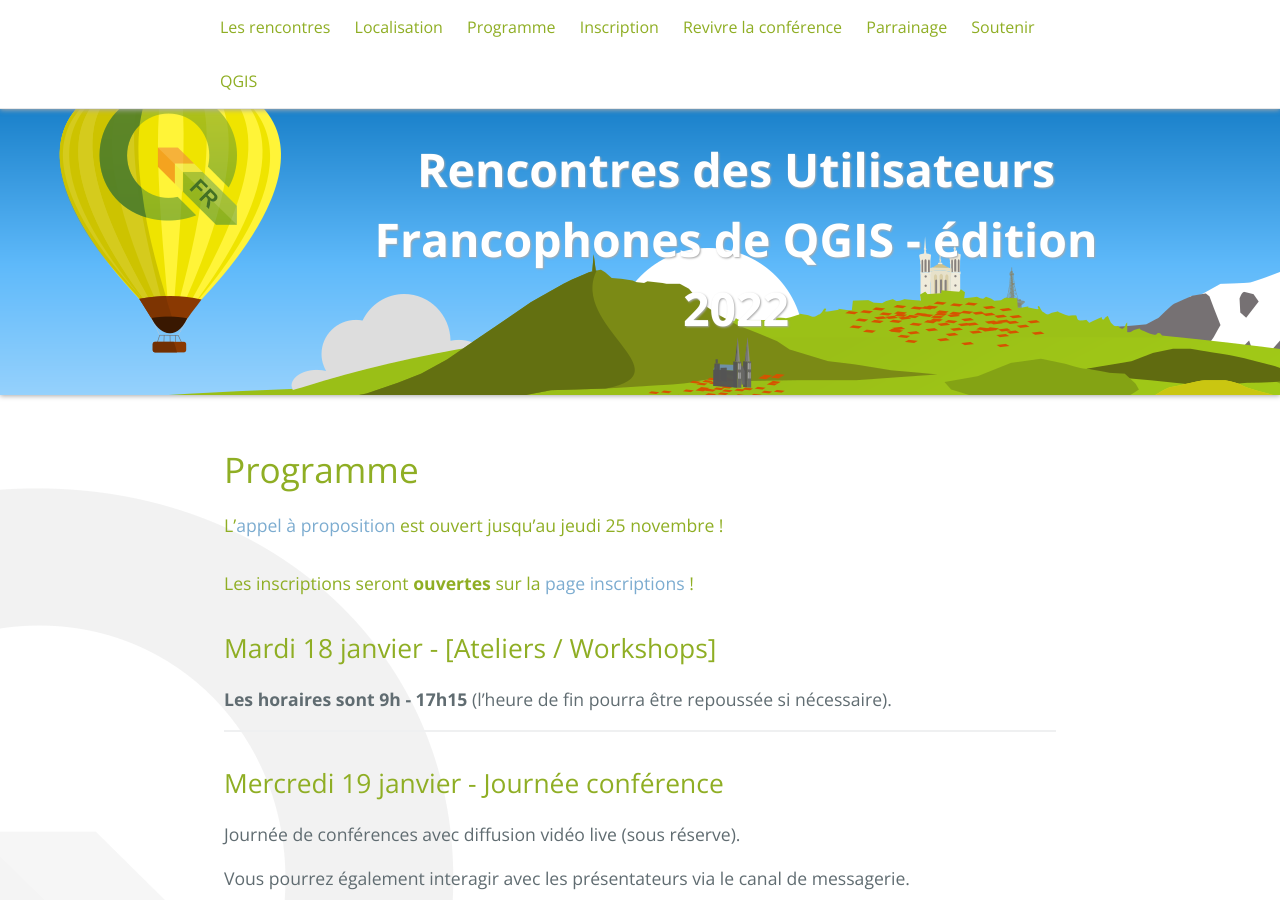
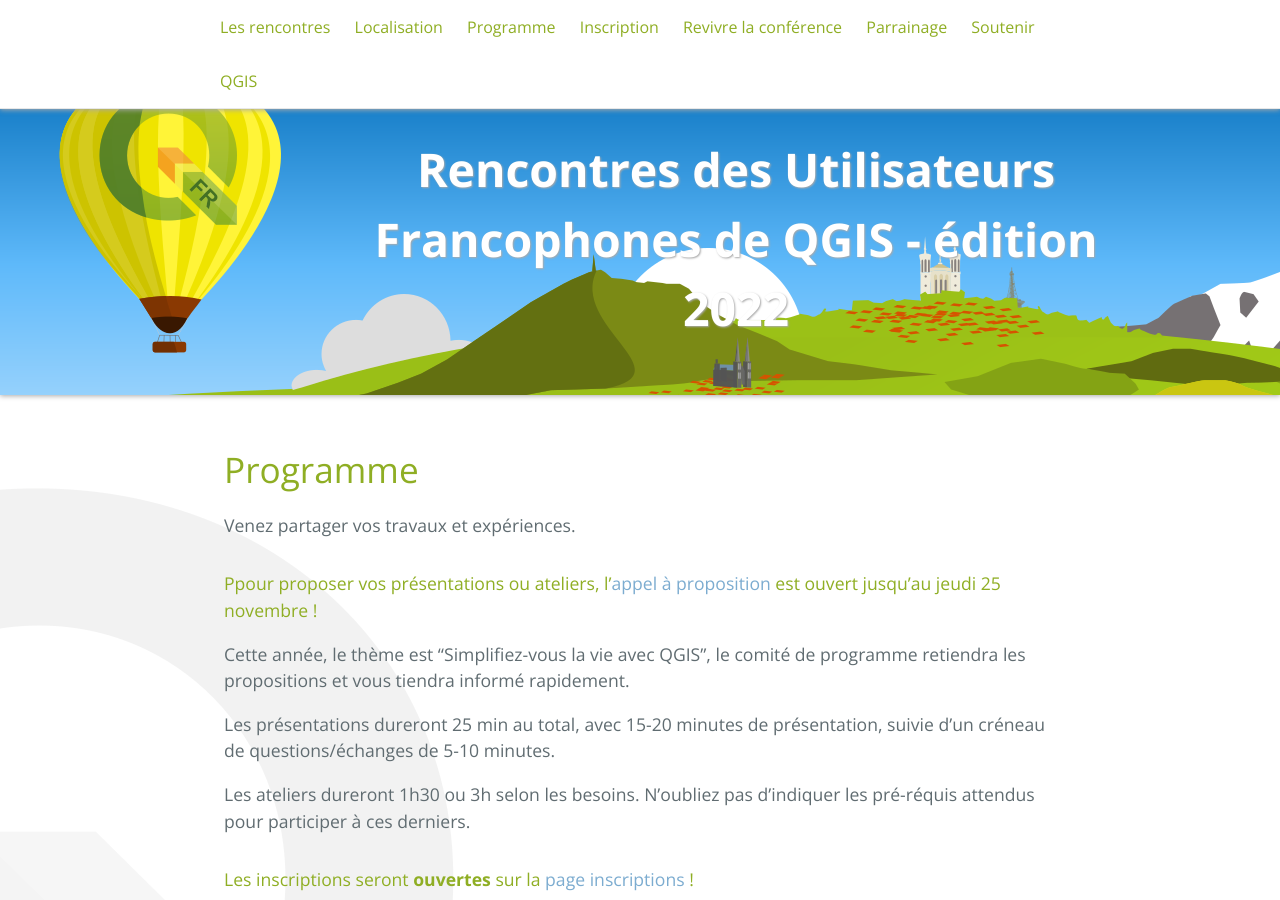
Before and after one commit to OSGeo-fr/QGIS-conf-fr-website, a Jekyll site: the page built from z20_programme.md, in a window 1280 px wide and 900 px high. Built offline with Jekyll 4.4.1, drawn with Linux system fonts in a browser that asks for light colours.

Commit message:
Update z20_programme.md
Ajut détails

```diff
--- a/z20_programme.md
+++ b/z20_programme.md
@@ -5,7 +5,17 @@ tagline: Voici notre programme pour ces rencontres
 menu: header
 ---
 
-#### L'[appel à proposition](../2021/11/22/appels_a_proposition.html) est ouvert jusqu'au jeudi 25 novembre !
+Venez partager vos travaux et expériences.
+
+#### Ppour proposer vos présentations ou ateliers, l'[appel à proposition](../2021/11/22/appels_a_proposition.html) est ouvert jusqu'au jeudi 25 novembre !
+
+Cette année, le thème est “Simplifiez-vous la vie avec QGIS”, le comité de programme retiendra les propositions et vous tiendra informé rapidement.
+
+Les présentations dureront 25 min au total, avec 15-20 minutes de présentation, suivie d'un créneau de questions/échanges de 5-10 minutes.
+
+Les ateliers dureront 1h30 ou 3h selon les besoins. N'oubliez pas d'indiquer les pré-réquis attendus pour participer à ces derniers.
+
+
 
 #### Les inscriptions seront **ouvertes** sur la [page inscriptions](/z25_inscription.html) !
 
```
